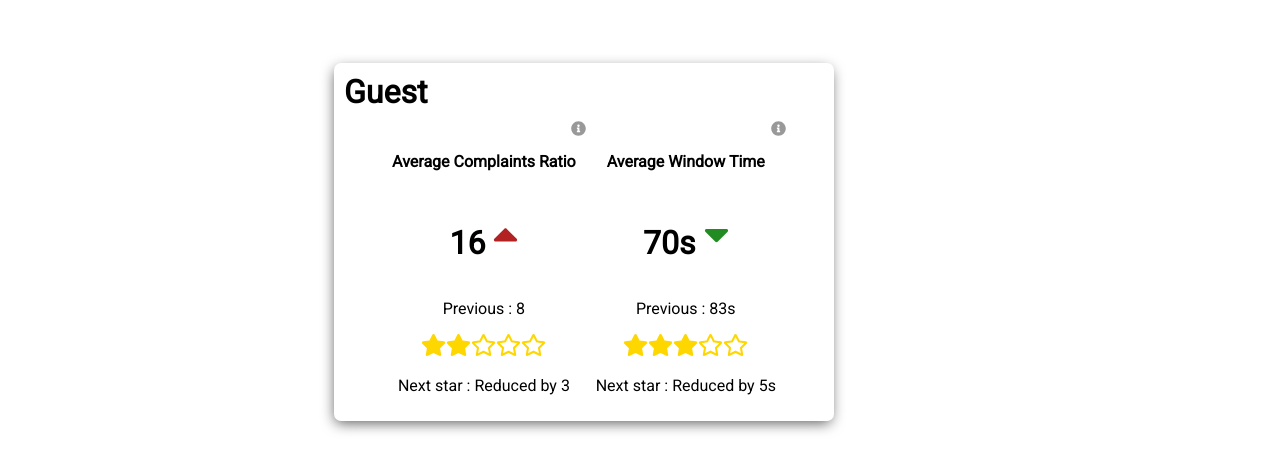
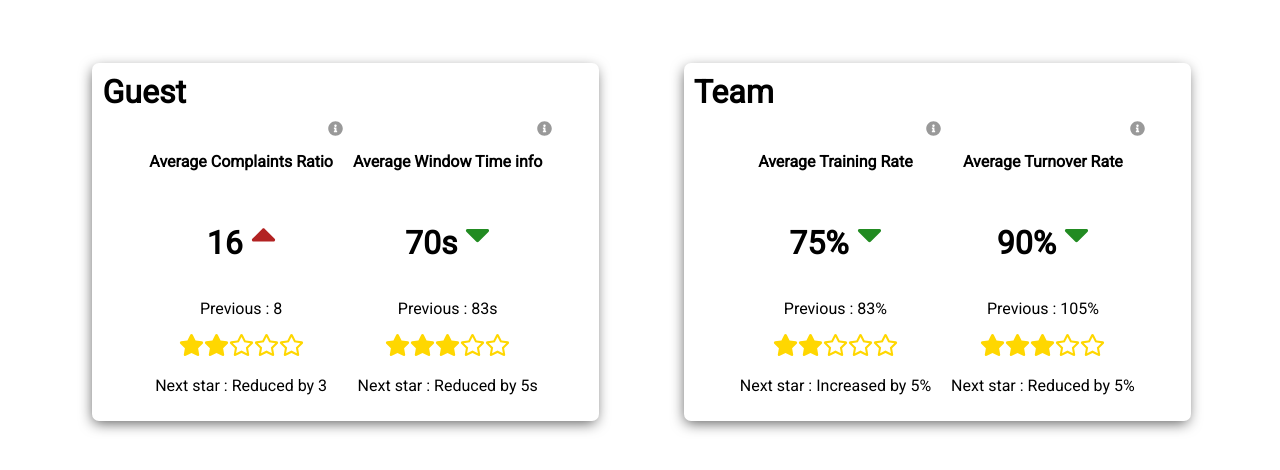
Before and after one commit to subhaneha/React-CreateCards, a React (Create React App) app: page / in a window 1280 px wide. Shown: the part 126-596 px from the top of the page. Built offline with nearby package versions, Linux system fonts and the light colour scheme; no server answers.

Commit message:
New card addition

```diff
--- /dev/null
+++ b/src/component/Card/index.css
@@ -0,0 +1,25 @@
+.card {
+  display: flex;
+  flex-direction: column;
+  align-items: center;
+  justify-content: center;
+  border-radius: 7px;
+  max-width: 500px;
+  min-width: 40%;
+  box-shadow: -1px 4px 14px -2px rgba(0, 0, 0, 0.65);
+  transition: all 400ms;
+}
+.card:hover {
+  transform: translate(-15px, -10px);
+  box-shadow: -9px 10px 18px -8px rgba(0, 0, 0, 0.73);
+  border: 5px solid rgba(0, 209, 209, 0.829);
+}
+.header {
+  width: 100%;
+}
+.header > h1 {
+  margin: 10px;
+}
+.OtherDetails {
+  display: flex;
+}
--- /dev/null
+++ b/src/component/Card/index.jsx
@@ -0,0 +1,20 @@
+import React from 'react';
+import './index.css';
+import OtherDetails from 'component/OtherDetails';
+
+const Card = ({ header, otherDetailsData }) => {
+  return (
+    <div className='card'>
+      <div className='header'>
+        <h1>{header}</h1>
+      </div>
+      <div className='OtherDetails'>
+        {otherDetailsData.map((data) => (
+          <OtherDetails {...data} />
+        ))}
+      </div>
+    </div>
+  );
+};
+
+export default Card;
--- a/src/component/RestData/index.jsx
+++ b/src/component/OtherDetails/index.jsx
@@ -2,7 +2,7 @@ import React from 'react';
 import './index.css';
 import InfoCircle from '../../assets/info-circle-solid.svg';
 
-const RestData = ({ title, number, subTitle, star, rating, tooltip }) => {
+const OtherDetails = ({ title, number, subTitle, star, rating, tooltip }) => {
   const { numberValue, triangle } = number;
   return (
     <div className='innerData'>
@@ -24,9 +24,9 @@ const RestData = ({ title, number, subTitle, star, rating, tooltip }) => {
           <img key={index} className='icon' src={starIcon} alt='' />
         ))}
       </div>
-      <p>Next star : Reduced by {rating}</p>
+      <p>Next star : {rating}</p>
     </div>
   );
 };
 
-export default RestData;
+export default OtherDetails;
--- a/src/container/ResturantDetails/index.css
+++ b/src/container/ResturantDetails/index.css
@@ -3,31 +3,7 @@
   font-family: 'Roboto', sans-serif;
   display: flex;
   align-items: center;
-  justify-content: center;
+  justify-content: space-evenly;
   height: 90vh;
-  width: 90vw;
+  width: 99vw;
 }
-.card {
-  display: flex;
-  flex-direction: column;
-  align-items: center;
-  justify-content: center;
-  border-radius: 7px;
-  width: 500px;
-  box-shadow: -1px 4px 14px -2px rgba(0, 0, 0, 0.65);
-  transition: all 400ms;
-}
-.card:hover {
-  transform: translate(-15px, -10px);
-  box-shadow: -9px 10px 18px -8px rgba(0, 0, 0, 0.73);
-  border: 5px solid rgba(0, 209, 209, 0.829);
-}
-.header {
-  width: 100%;
-}
-.header > h1 {
-  margin: 10px;
-}
-.restData {
-  display: flex;
-}
--- a/src/container/ResturantDetails/index.jsx
+++ b/src/container/ResturantDetails/index.jsx
@@ -1,11 +1,8 @@
 import React, { useEffect } from 'react';
 import axios from 'axios';
 import './index.css';
-import RestData from 'component/RestData/index';
-import upTriangle from 'assets/caret-up-solid.svg';
-import downTriangle from 'assets/caret-down-solid.svg';
-import SolidStar from 'assets/star-solid.svg';
-import RegularStar from 'assets/star-regular.svg';
+import Card from 'component/Card';
+import cardDetails from 'utils/data';
 
 const ResturantDetails = () => {
   useEffect(() => {
@@ -23,29 +20,9 @@ const ResturantDetails = () => {
   }, []);
   return (
     <div className='mainDiv'>
-      <div className='card'>
-        <div className='header'>
-          <h1>Guest</h1>
-        </div>
-        <div className='restData'>
-          <RestData
-            title={'Average Complaints Ratio'}
-            tooltip={'Average Complaints Ratio info'}
-            number={{ numberValue: '16', triangle: upTriangle }}
-            subTitle={'8'}
-            star={[SolidStar, SolidStar, RegularStar, RegularStar, RegularStar]}
-            rating={'3'}
-          />
-          <RestData
-            title={'Average Window Time'}
-            tooltip={'Average Window Time info'}
-            number={{ numberValue: '70s', triangle: downTriangle }}
-            subTitle={'83s'}
-            star={[SolidStar, SolidStar, SolidStar, RegularStar, RegularStar]}
-            rating={'5s'}
-          />
-        </div>
-      </div>
+      {cardDetails.map((data) => (
+        <Card {...data} />
+      ))}
     </div>
   );
 };
--- /dev/null
+++ b/src/utils/data.js
@@ -0,0 +1,49 @@
+import upTriangle from 'assets/caret-up-solid.svg';
+import downTriangle from 'assets/caret-down-solid.svg';
+import SolidStar from 'assets/star-solid.svg';
+import RegularStar from 'assets/star-regular.svg';
+const cardDetails = [
+  {
+    header: 'Guest',
+    otherDetailsData: [
+      {
+        title: 'Average Complaints Ratio',
+        tooltip: 'Average Complaints Ratio info',
+        number: { numberValue: '16', triangle: upTriangle },
+        subTitle: '8',
+        star: [SolidStar, SolidStar, RegularStar, RegularStar, RegularStar],
+        rating: 'Reduced by 3',
+      },
+      {
+        title: 'Average Window Time info',
+        tooltip: 'Average Window Time info',
+        number: { numberValue: '70s', triangle: downTriangle },
+        subTitle: '83s',
+        star: [SolidStar, SolidStar, SolidStar, RegularStar, RegularStar],
+        rating: 'Reduced by 5s',
+      },
+    ],
+  },
+  {
+    header: 'Team',
+    otherDetailsData: [
+      {
+        title: 'Average Training Rate',
+        tooltip: 'Average Complaints Ratio info',
+        number: { numberValue: '75%', triangle: downTriangle },
+        subTitle: '83%',
+        star: [SolidStar, SolidStar, RegularStar, RegularStar, RegularStar],
+        rating: 'Increased by 5%',
+      },
+      {
+        title: 'Average Turnover Rate',
+        tooltip: 'Average Window Time info',
+        number: { numberValue: '90%', triangle: downTriangle },
+        subTitle: '105%',
+        star: [SolidStar, SolidStar, SolidStar, RegularStar, RegularStar],
+        rating: 'Reduced by 5%',
+      },
+    ],
+  },
+];
+export default cardDetails;
```
Also changed, not shown: src/component/OtherDetails/index.css (renamed from src/component/RestData/index.css).
